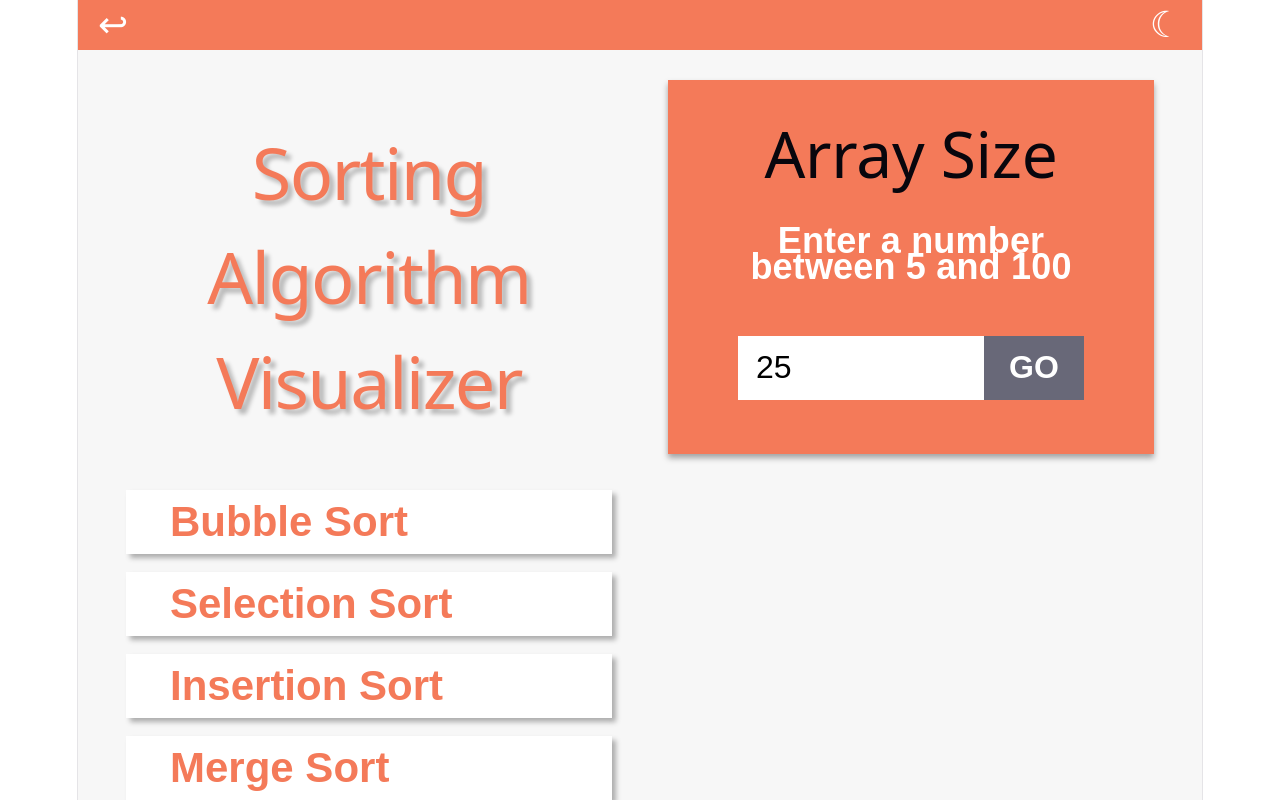
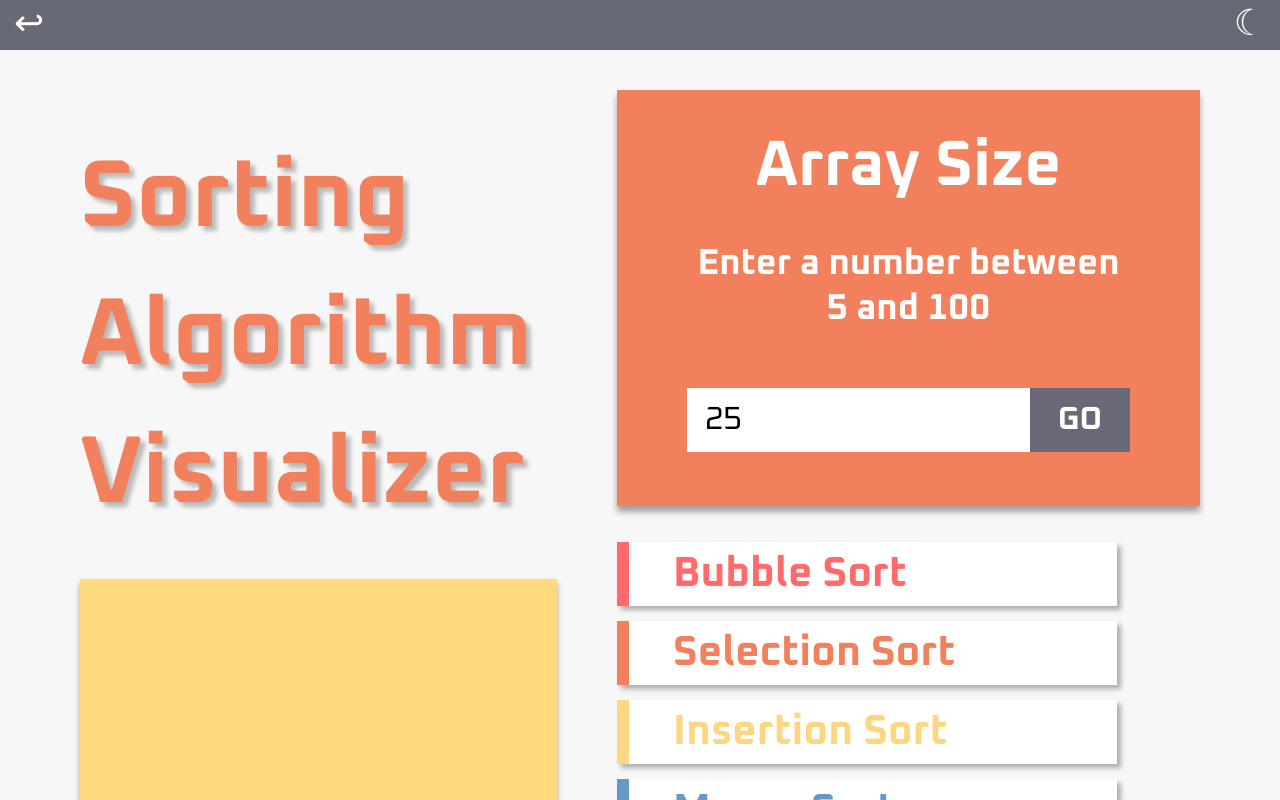
Before and after one commit to JuneYunDev/SortingAlgorithmVisualizer, a React (Vite) app in the folder sorting-visualizer/: page / in a window 1280 px wide. Shown: the top 800 px of the page. Built offline with nearby package versions, Linux system fonts and the light colour scheme.

Commit message:
Implement first page components and css

```diff
--- a/sorting-visualizer/index.html
+++ b/sorting-visualizer/index.html
@@ -3,6 +3,12 @@
   <head>
     <meta charset="UTF-8" />
     <link rel="icon" type="image/svg+xml" href="/favicon.svg" />
+    <link rel="preconnect" href="https://fonts.googleapis.com" />
+    <link rel="preconnect" href="https://fonts.gstatic.com" crossorigin />
+    <link
+      href="https://fonts.googleapis.com/css2?family=Oxanium:wght@200;300;400;500;600;700;800&display=swap"
+      rel="stylesheet"
+    />
     <meta name="viewport" content="width=device-width, initial-scale=1.0" />
     <title>sorting-visualizer</title>
   </head>
--- a/sorting-visualizer/src/App.css
+++ b/sorting-visualizer/src/App.css
@@ -10,7 +10,7 @@ body {
 
 .top-bar {
   height: 50px;
-  background: #f47a59;
+  background: #676a74;
   display: flex;
   justify-content: space-between;
   align-items: center;
@@ -26,26 +26,43 @@ body {
 }
 
 .home-content {
-  padding: 30px 48px;
+  width: min(1400px, 100%);
+  margin: 0 auto;
+  padding: 40px 80px;
+
   display: grid;
-  grid-template-columns: 1fr 1fr;
-  gap: 36px 56px;
+  grid-template-columns: 0.9fr 1.1fr;
+  gap: 60px;
+}
+
+.left-panel,
+.right-panel {
+  display: flex;
+  flex-direction: column;
+  gap: 36px;
+}
+
+.algorithm-list {
+  width: 100%;
+  display: flex;
+  flex-direction: column;
+  gap: 24px;
 }
 
 .title {
-  color: #f47a59;
-  font-size: 72px;
+  color: #f3805c;
+  font-size: 95px;
   line-height: 1.45;
   margin: 40px 0 0;
   text-shadow: 5px 5px 4px rgba(0, 0, 0, 0.25);
 }
 
 .array-card {
-  background: #f47a59;
+  background: #f3805c;
   color: white;
   text-align: center;
   padding: 36px 70px 54px;
-  box-shadow: 0 4px 6px rgba(0, 0, 0, 0.35);
+  box-shadow: 0 6px 6px rgba(0, 0, 0, 0.35);
 }
 
 .array-card h2 {
@@ -95,27 +112,112 @@ body {
 .selected-card h2 {
   font-size: 72px;
   line-height: 1.5;
+  white-space: pre-line;
 }
 
-.bubble-icon {
-  font-size: 80px;
+.bubble-visual {
+  position: relative;
+  width: 260px;
+  height: 240px;
+}
+
+.bubble {
+  position: absolute;
+  border: 18px solid white;
+  border-radius: 50%;
+}
+
+.bubble-large {
+  width: 190px;
+  height: 190px;
+  left: 0;
+  bottom: 0;
+}
+
+.bubble-small {
+  width: 110px;
+  height: 110px;
+  right: 0;
+  top: 0;
 }
 
 .algorithm-list {
+  width: 500px;
+  gap: 15px;
+  flex-direction: column;
   display: flex;
-  flex-direction: column;
-  gap: 18px;
 }
 
 .algorithm-button {
+  width: 100%;
   height: 64px;
   border: none;
   background: white;
-  color: #f47a59;
   font-size: 42px;
   font-weight: bold;
   text-align: left;
   padding-left: 44px;
   box-shadow: 4px 4px 5px rgba(0, 0, 0, 0.3);
   cursor: pointer;
+  transition: all 0.25s ease;
 }
+
+.bubble-sort {
+  border-left: 12px solid #ff6b6b;
+  color: #ff6b6b;
+}
+.bubble-sort:hover,
+.bubble-sort.active {
+  background: #ff6b6b;
+  color: white;
+}
+
+.selection-sort {
+  border-left: 12px solid #f3805c;
+  color: #f3805c;
+}
+.selection-sort:hover,
+.selection-sort.active {
+  background: #f3805c;
+  color: white;
+}
+
+.insertion-sort {
+  border-left: 12px solid #fcd680;
+  color: #fcd680;
+}
+.insertion-sort:hover,
+.insertion-sort.active {
+  background: #fcd680;
+  color: white;
+}
+
+.merge-sort {
+  border-left: 12px solid #6599c8;
+  color: #6599c8;
+}
+.merge-sort:hover,
+.merge-sort.active {
+  background: #6599c8;
+  color: white;
+}
+
+.quick-sort {
+  border-left: 12px solid #52b788;
+  color: #52b788;
+}
+.quick-sort:hover,
+.quick-sort.active {
+  background: #52b788;
+  color: white;
+}
+
+.heap-sort {
+  border-left: 12px solid #9d4edd;
+  color: #9d4edd;
+}
+.heap-sort:hover,
+.heap-sort.active {
+  background: #9d4edd;
+  color: white;
+}
--- a/sorting-visualizer/src/App.jsx
+++ b/sorting-visualizer/src/App.jsx
@@ -5,8 +5,50 @@ const App = () => {
   //States
   const [array, setArray] = useState([]);
   const [arraySize, setArraySize] = useState(25);
-  const [algorithm, setAlgorithm] = useState("bubble");
+  const [algorithm, setAlgorithm] = useState("Bubble sort");
+  const [hoveredAlgorithm, setHoveredAlgorithm] = useState("Bubble sort");
   const [isSorting, setIsSorting] = useState(false);
+
+  //Constants
+  const algorithmInfo = {
+    "Bubble Sort": {
+      title: "Bubble Sort",
+      image: "🫧",
+      color: "#f3805c",
+    },
+
+    "Selection Sort": {
+      title: "Selection Sort",
+      image: "🎯",
+      color: "#ff6b6b",
+    },
+
+    "Insertion Sort": {
+      title: "Insertion Sort",
+      image: "📥",
+      color: "#5dade2",
+    },
+
+    "Merge Sort": {
+      title: "Merge Sort",
+      image: "🔀",
+      color: "#f4d03f",
+    },
+
+    "Quick Sort": {
+      title: "Quick Sort",
+      image: "⚡",
+      color: "#52be80",
+    },
+
+    "Heap Sort": {
+      title: "Heap Sort",
+      image: "🌳",
+      color: "#9b59b6",
+    },
+  };
+
+  const currentAlgorithm = algorithmInfo[hoveredAlgorithm];
 
   //Event Handlers
   const generateArray = () => {
@@ -40,6 +82,7 @@ const App = () => {
       </header>
 
       <section className="home-content">
+        <section className="left-panel">
           <h1 className="title">
             Sorting
             <br />
@@ -48,6 +91,13 @@ const App = () => {
             Visualizer
           </h1>
 
+          <section className="selected-card">
+            <div className="algorithm-icon">{currentAlgorithm?.image}</div>
+            <h2>{currentAlgorithm?.title}</h2>
+          </section>
+        </section>
+
+        <section className="right-panel">
           <section className="array-card">
             <h2>Array Size</h2>
             <p>Enter a number between 5 and 100</p>
@@ -75,14 +125,22 @@ const App = () => {
             ].map((name) => (
               <button
                 key={name}
-              className="algorithm-button"
-              onClick={() => setAlgorithm(name)}
+                className={`algorithm-button ${name
+                  .toLowerCase()
+                  .replace(" ", "-")} ${algorithm === name ? "active" : ""}`}
+                onMouseEnter={() => setHoveredAlgorithm(name)}
+                onMouseLeave={() => setHoveredAlgorithm(algorithm)}
+                onClick={() => {
+                  setAlgorithm(name);
+                  setHoveredAlgorithm(name);
+                }}
               >
                 {name}
               </button>
             ))}
           </section>
         </section>
+      </section>
     </main>
   );
 };
--- a/sorting-visualizer/src/index.css
+++ b/sorting-visualizer/src/index.css
@@ -1,111 +1,23 @@
-:root {
-  --text: #6b6375;
-  --text-h: #08060d;
-  --bg: #fff;
-  --border: #e5e4e7;
-  --code-bg: #f4f3ec;
-  --accent: #aa3bff;
-  --accent-bg: rgba(170, 59, 255, 0.1);
-  --accent-border: rgba(170, 59, 255, 0.5);
-  --social-bg: rgba(244, 243, 236, 0.5);
-  --shadow:
-    rgba(0, 0, 0, 0.1) 0 10px 15px -3px, rgba(0, 0, 0, 0.05) 0 4px 6px -2px;
-
-  --sans: system-ui, 'Segoe UI', Roboto, sans-serif;
-  --heading: system-ui, 'Segoe UI', Roboto, sans-serif;
-  --mono: ui-monospace, Consolas, monospace;
-
-  font: 18px/145% var(--sans);
-  letter-spacing: 0.18px;
-  color-scheme: light dark;
-  color: var(--text);
-  background: var(--bg);
-  font-synthesis: none;
-  text-rendering: optimizeLegibility;
-  -webkit-font-smoothing: antialiased;
-  -moz-osx-font-smoothing: grayscale;
-
-  @media (max-width: 1024px) {
-    font-size: 16px;
-  }
+* {
+  margin: 0;
+  padding: 0;
+  box-sizing: border-box;
 }
 
-@media (prefers-color-scheme: dark) {
-  :root {
-    --text: #9ca3af;
-    --text-h: #f3f4f6;
-    --bg: #16171d;
-    --border: #2e303a;
-    --code-bg: #1f2028;
-    --accent: #c084fc;
-    --accent-bg: rgba(192, 132, 252, 0.15);
-    --accent-border: rgba(192, 132, 252, 0.5);
-    --social-bg: rgba(47, 48, 58, 0.5);
-    --shadow:
-      rgba(0, 0, 0, 0.4) 0 10px 15px -3px, rgba(0, 0, 0, 0.25) 0 4px 6px -2px;
-  }
-
-  #social .button-icon {
-    filter: invert(1) brightness(2);
-  }
+html,
+body,
+#root {
+  width: 100%;
+  min-height: 100%;
 }
 
 body {
-  margin: 0;
+  font-family: "Oxanium", sans-serif;
+  background: #f7f7f7;
 }
 
-#root {
-  width: 1126px;
-  max-width: 100%;
-  margin: 0 auto;
-  text-align: center;
-  border-inline: 1px solid var(--border);
-  min-height: 100svh;
-  display: flex;
-  flex-direction: column;
-  box-sizing: border-box;
+button,
+input,
+select {
+  font-family: inherit;
 }
-
-h1,
-h2 {
-  font-family: var(--heading);
-  font-weight: 500;
-  color: var(--text-h);
-}
-
-h1 {
-  font-size: 56px;
-  letter-spacing: -1.68px;
-  margin: 32px 0;
-  @media (max-width: 1024px) {
-    font-size: 36px;
-    margin: 20px 0;
-  }
-}
-h2 {
-  font-size: 24px;
-  line-height: 118%;
-  letter-spacing: -0.24px;
-  margin: 0 0 8px;
-  @media (max-width: 1024px) {
-    font-size: 20px;
-  }
-}
-p {
-  margin: 0;
-}
-
-code,
-.counter {
-  font-family: var(--mono);
-  display: inline-flex;
-  border-radius: 4px;
-  color: var(--text-h);
-}
-
-code {
-  font-size: 15px;
-  line-height: 135%;
-  padding: 4px 8px;
-  background: var(--code-bg);
-}
```
Lines whose indentation alone changed are shown as unchanged.
